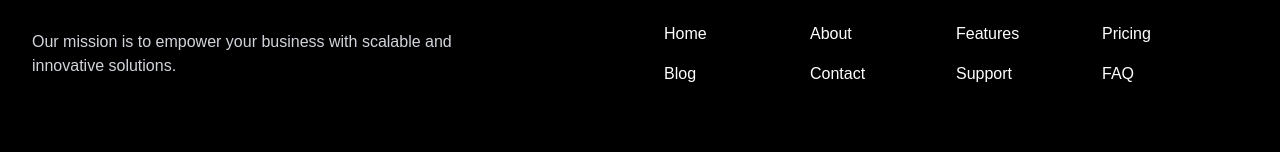
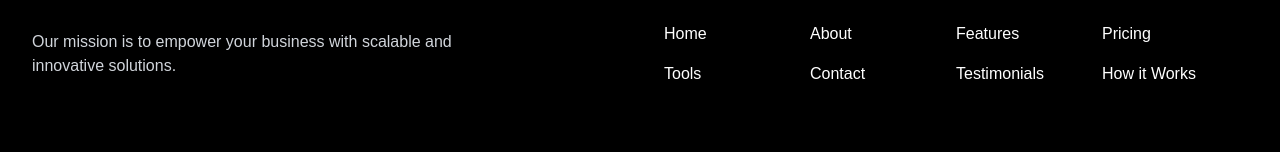
Before and after one commit to UniFolios/SaaSLand, a Next.js app: page / in a window 1280 px wide. Shown: the part 7459-7611 px from the top of the page. Built offline with nearby package versions, Linux system fonts and the light colour scheme.

Commit message:
footer links

```diff
--- a/components/footer/Footer.tsx
+++ b/components/footer/Footer.tsx
@@ -20,14 +20,14 @@ const Footer: React.FC<BaseComponentProps> = () => {
           <div>
             <h3 className="text-xl font-semibold mb-6 text-white">Pages</h3>
             <div className="grid grid-cols-2 sm:grid-cols-4 gap-y-4">
-              <a href="#" className="text-white hover:text-gray-300 transition-colors">Home</a>
-              <a href="#" className="text-white hover:text-gray-300 transition-colors">About</a>
-              <a href="#" className="text-white hover:text-gray-300 transition-colors">Features</a>
-              <a href="#" className="text-white hover:text-gray-300 transition-colors">Pricing</a>
-              <a href="#" className="text-white hover:text-gray-300 transition-colors">Blog</a>
-              <a href="#" className="text-white hover:text-gray-300 transition-colors">Contact</a>
-              <a href="#" className="text-white hover:text-gray-300 transition-colors">Support</a>
-              <a href="#" className="text-white hover:text-gray-300 transition-colors">FAQ</a>
+              <a href="#banner" className="text-white hover:text-gray-300 transition-colors">Home</a>
+              <a href="#about" className="text-white hover:text-gray-300 transition-colors">About</a>
+              <a href="#features" className="text-white hover:text-gray-300 transition-colors">Features</a>
+              <a href="#pricing" className="text-white hover:text-gray-300 transition-colors">Pricing</a>
+              <a href="#tools" className="text-white hover:text-gray-300 transition-colors">Tools</a>
+              <a href="#contact" className="text-white hover:text-gray-300 transition-colors">Contact</a>
+              <a href="#testimonials" className="text-white hover:text-gray-300 transition-colors">Testimonials</a>
+              <a href="#howItWorks" className="text-white hover:text-gray-300 transition-colors">How it Works</a>
             </div>
           </div>
         </div>
```
